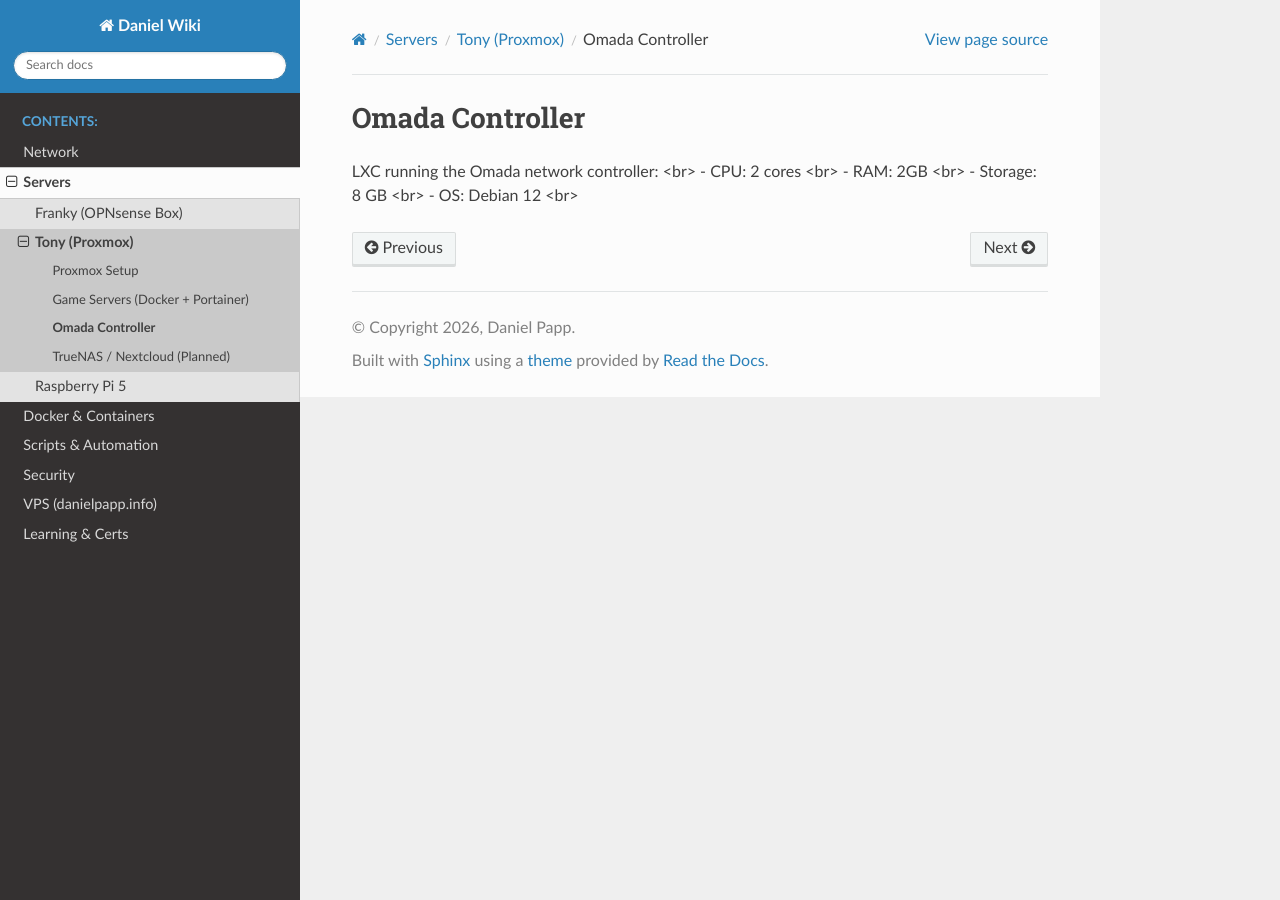
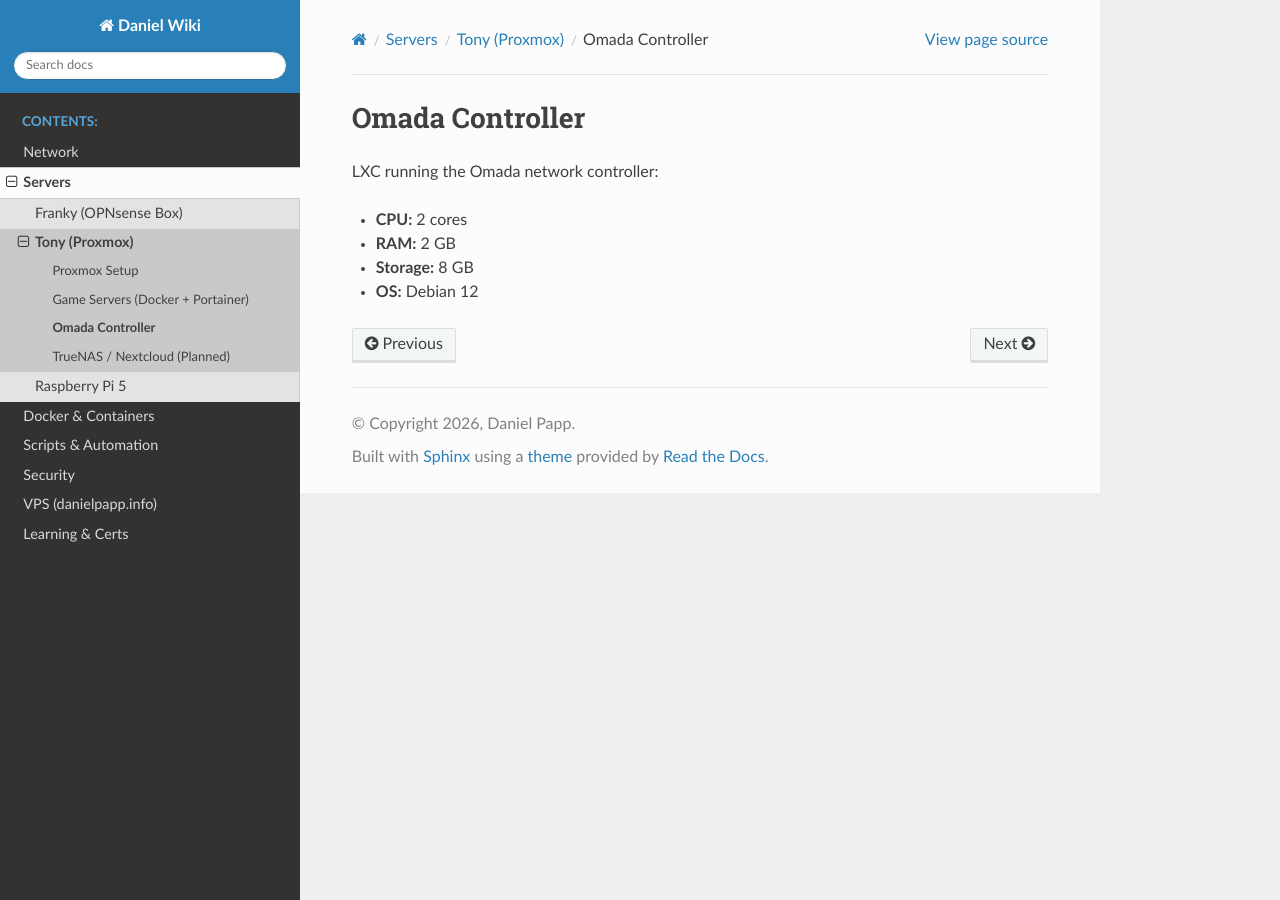
Before and after one commit to Silzara/wiki, a Sphinx documentation site: the page built from source/servers/tony/omada-controller.rst, in a window 1280 px wide. Built offline with Sphinx 7.4.7 and the Read the Docs theme 3.1.0, drawn with Linux system fonts in a browser that asks for light colours.

Commit message:
using rst format for break

```diff
--- a/source/servers/tony/omada-controller.rst
+++ b/source/servers/tony/omada-controller.rst
@@ -1,8 +1,9 @@
 Omada Controller
 ================
 
-LXC running the Omada network controller: <br>
-- CPU: 2 cores <br>
-- RAM: 2GB <br>
-- Storage: 8 GB <br>
-- OS: Debian 12 <br>
+LXC running the Omada network controller:
+
+- **CPU:** 2 cores
+- **RAM:** 2 GB
+- **Storage:** 8 GB
+- **OS:** Debian 12
```
